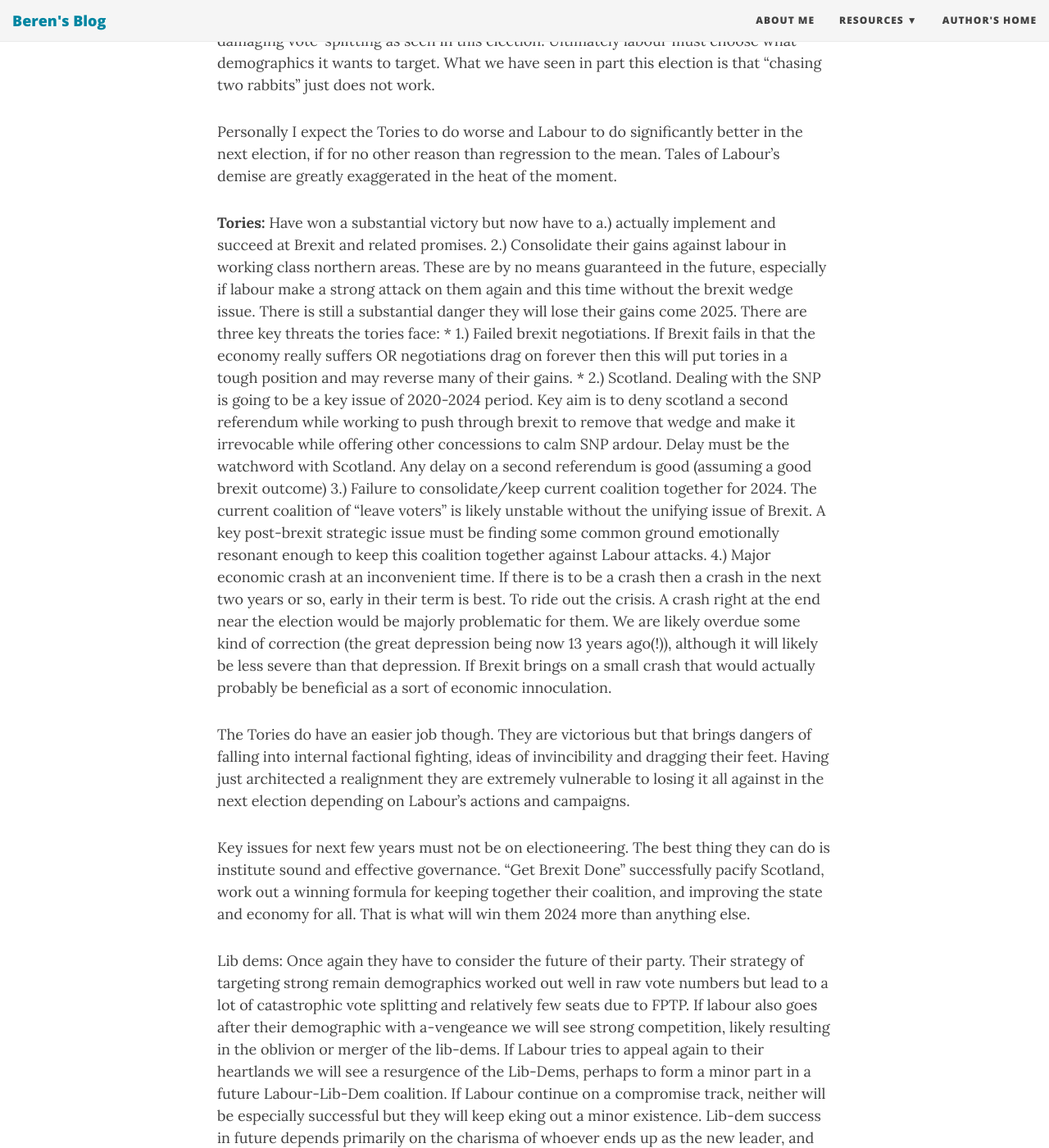
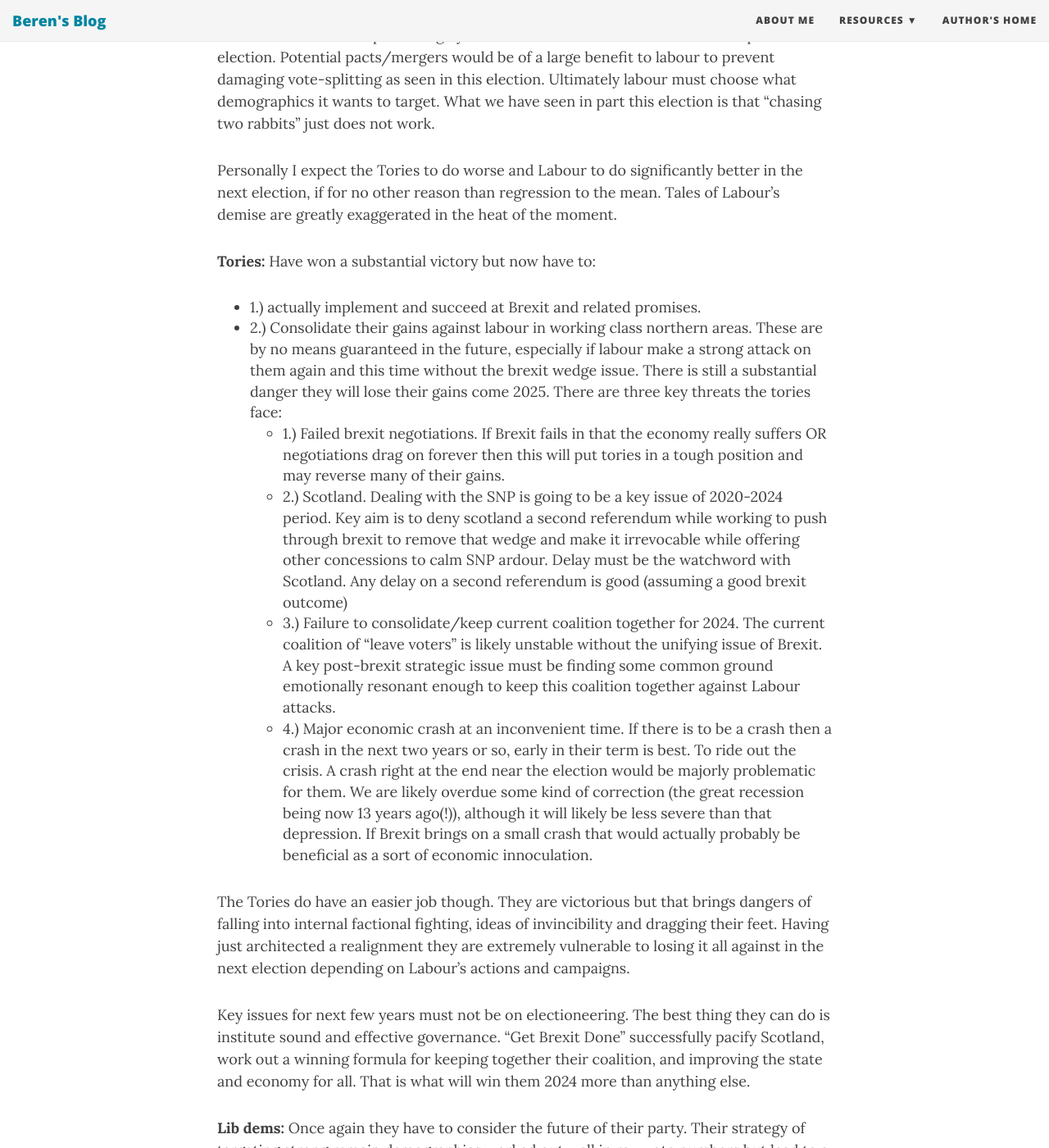
Before and after one commit to BerenMillidge/BerenMillidge.github.io, a Jekyll site: the page built from _posts/2019-12-13-Thoughts-On-The-Election.md, in a window 1280 px wide and 1400 px high, scrolled down 3588 px. Shown: the whole window at 82% size. Built offline with Jekyll 4.4.1, drawn with Linux system fonts in a browser that asks for light colours; nearby versions of some CDN libraries; some of the changed text lies outside the part shown.

Commit message:
Update 2019-12-13-Thoughts-On-The-Election.md

```diff
--- a/_posts/2019-12-13-Thoughts-On-The-Election.md
+++ b/_posts/2019-12-13-Thoughts-On-The-Election.md
@@ -43,13 +43,13 @@
   * a.) accept the loss of working class heartlands and focus on increasingly core demographics of urban knowledge workers, students, and immigrants.
   * b.) refocus their efforts on winning back the working class heartlands against the now one-nation tories. This tension has existed and built in the party all through this decade and now it has come to a head.
   Advantages with a.)
-    * - Have a clear message on Brexit, social policies, economic policies etc
-    * - Ties closely with natural demographics and tendencies of MPs/media etc
-    * - Not tied to (now-judged-to-be-failed) political program of Corbyn.
+     - Have a clear message on Brexit, social policies, economic policies etc
+     - Ties closely with natural demographics and tendencies of MPs/media etc
+     - Not tied to (now-judged-to-be-failed) political program of Corbyn.
   Disadvantages with a.)
-    * - Cedes naturally labour voting groups to tories
-    * - Unclear if they have demographics sufficient for majority with their new core.
-    * - In stringent competition with lib-dems for same demographics.
+    - Cedes naturally labour voting groups to tories
+    - Unclear if they have demographics sufficient for majority with their new core.
+    - In stringent competition with lib-dems for same demographics.
 
    Especially immediately after the election we can expect vast pressure within Labour to go with a.) and repudiate corbynism and take Labour away from working class roots.
    In my opinion this is a strategic mistake since it essentially gives the tories their old heartlands for free (which would otherwise be very difficult for them to consolidate)
@@ -71,17 +71,19 @@
    Personally I expect the Tories to do worse and Labour to do significantly better in the next election, if for no other reason than regression to the mean. Tales of Labour's demise are greatly exaggerated in the heat of the moment.
 
 **Tories:**
-  Have won a substantial victory but now have to a.) actually implement and succeed at Brexit and related promises. 2.) Consolidate their gains against labour in working class northern areas.
-  These are by no means guaranteed in the future, especially if labour make a strong attack on them again and this time without the brexit wedge issue. There is still a substantial danger they will lose their gains come 2025.
+  Have won a substantial victory but now have to:
+  * 1.) actually implement and succeed at Brexit and related promises.
+  * 2.) Consolidate their gains against labour in working class northern areas.
+ These are by no means guaranteed in the future, especially if labour make a strong attack on them again and this time without the brexit wedge issue. There is still a substantial danger they will lose their gains come 2025.
   There are three key threats the tories face:
     * 1.) Failed brexit negotiations. If Brexit fails in that the economy really suffers OR negotiations drag on forever then this will put tories in a tough position
     and may reverse many of their gains.
     * 2.) Scotland. Dealing with the SNP is going to be a key issue of 2020-2024 period. Key aim is to deny scotland a second referendum while working to push through brexit to remove that wedge
     and make it irrevocable while offering other concessions to calm SNP ardour. Delay must be the watchword with Scotland. Any delay on a second referendum is good (assuming a good brexit outcome)
-    3.) Failure to consolidate/keep current coalition together for 2024. The current coalition of "leave voters" is likely unstable without the unifying issue of Brexit.
+    * 3.) Failure to consolidate/keep current coalition together for 2024. The current coalition of "leave voters" is likely unstable without the unifying issue of Brexit.
     A key post-brexit strategic issue must be finding some common ground emotionally resonant enough to keep this coalition together against Labour attacks.
-    4.) Major economic crash at an inconvenient time. If there is to be a crash then a crash in the next two years or so, early in their term is best. To ride out the crisis. A crash right at the end
-    near the election would be majorly problematic for them. We are likely overdue some kind of correction (the great depression being now 13 years ago(!)), although it will likely be less severe than that depression.
+    * 4.) Major economic crash at an inconvenient time. If there is to be a crash then a crash in the next two years or so, early in their term is best. To ride out the crisis. A crash right at the end
+    near the election would be majorly problematic for them. We are likely overdue some kind of correction (the great recession being now 13 years ago(!)), although it will likely be less severe than that depression.
     If Brexit brings on a small crash that would actually probably be beneficial as a sort of economic innoculation.
 
    The Tories do have an easier job though. They are victorious but that brings dangers of falling into internal factional fighting, ideas of invincibility and dragging their feet.
@@ -90,21 +92,21 @@
    Key issues for next few years must not be on electioneering. The best thing they can do is institute sound and effective governance. "Get Brexit Done" successfully
    pacify Scotland, work out a winning formula for keeping together their coalition, and improving the state and economy for all. That is what will win them 2024 more than anything else.
 
-  Lib dems:
+**Lib dems:**
     Once again they have to consider the future of their party. Their strategy of targeting strong remain demographics worked out well in raw vote numbers
     but lead to a lot of catastrophic vote splitting and relatively few seats due to FPTP. If labour also goes after their demographic with a-vengeance we will see strong competition, likely resulting in the oblivion or merger of the lib-dems.
     If Labour tries to appeal again to their heartlands we will see a resurgence of the Lib-Dems, perhaps to form a minor part in a future Labour-Lib-Dem coalition.
     If Labour continue on a compromise track, neither will be especially successful but they will keep eking out a minor existence. Lib-dem success in future depends primarily on the charisma of whoever
     ends up as the new leader, and their ability to appeal to their core demographics.
 
-Predictions for 2024:
-  -  Brexit actually occurs: 90%
-   - No second scottish referendum before 2024 election: 70%
-   - Non-truly-disastrous Brexit: 80%
-   - Less fervent election than this time around: 70%
-   - Labour focuses strongly on heartlands/momentum takes control: 30%
-   - Labour fights on compromised middle position - 60%
-   - Labour explicitly/implicitly abandons heartlands to tories 10%
-   - Lib-dems major force in 2025 i.e. > 20 seats: 10%
-   - Brexit party/right wing populism >= influential as today: 15%
-   - Tory victory in 2025: 55%
+**Predictions for 2024:**
+   - Brexit actually occurs: **90%**
+   - No second scottish referendum before 2024 election: **70%**
+   - Non-truly-disastrous Brexit: **80%**
+   - Less fervent election than this time around: **70%**
+   - Labour focuses strongly on heartlands/momentum takes control: **30%**
+   - Labour fights on compromised middle position - **60%**
+   - Labour explicitly/implicitly abandons heartlands to tories **10%**
+   - Lib-dems major force in 2025 i.e. > 20 seats: **10%**
+   - Brexit party/right wing populism >= influential as today: **15%**
+   - Tory victory in 2025: **55%**
```
Also changed, not shown: other parts of _posts/2019-12-13-Thoughts-On-The-Election.md (+6 -6 lines).
